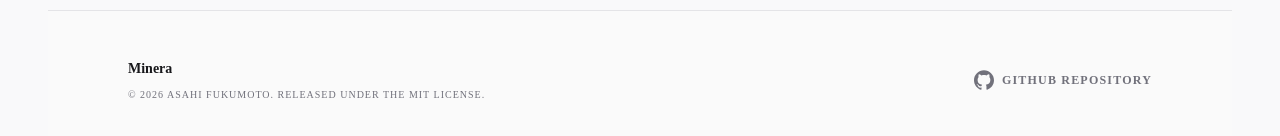
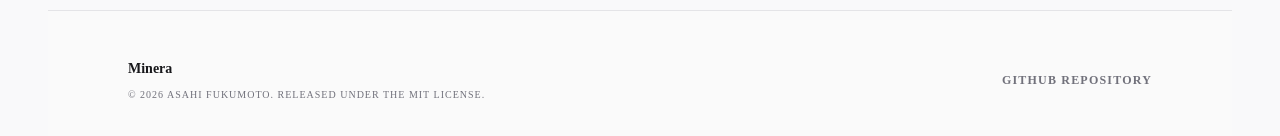
Before and after one commit to petrologyF/Minera, a Next.js app: page / in a window 1280 px wide. Shown: the part 1978-2114 px from the top of the page. Built offline with nearby package versions, Linux system fonts and the light colour scheme.

Commit message:
feat: remove unused GitHub icon from the repository link

```diff
--- a/src/app/page.tsx
+++ b/src/app/page.tsx
@@ -703,9 +703,6 @@
               rel="noopener noreferrer"
               className="group flex items-center gap-2 text-xs font-black uppercase tracking-widest hover:text-zinc-900 transition-colors"
             >
-              <svg viewBox="0 0 24 24" size={18} fill="currentColor" className="w-5 h-5 group-hover:scale-110 transition-transform">
-                <path d="M12 .297c-6.63 0-12 5.373-12 12 0 5.303 3.438 9.8 8.205 11.385.6.113.82-.258.82-.577 0-.285-.01-1.04-.015-2.04-3.338.724-4.042-1.61-4.042-1.61C4.422 18.07 3.633 17.7 3.633 17.7c-1.087-.744.084-.729.084-.729 1.205.084 1.838 1.236 1.838 1.236 1.07 1.835 2.809 1.305 3.495.998.108-.776.417-1.305.76-1.605-2.665-.3-5.466-1.332-5.466-5.93 0-1.31.465-2.38 1.235-3.22-.135-.303-.54-1.523.105-3.176 0 0 1.005-.322 3.3 1.23.96-.267 1.98-.399 3-.405 1.02.006 2.04.138 3 .405 2.28-1.552 3.285-1.23 3.285-1.23.645 1.653.24 2.873.12 3.176.765.84 1.23 1.91 1.23 3.22 0 4.61-2.805 5.625-5.475 5.92.43.372.823 1.102.823 2.222 0 1.606-.015 2.896-.015 3.286 0 .315.21.69.825.57C20.565 22.092 24 17.592 24 12.297c0-6.627-5.373-12-12-12"/>
-              </svg>
               GitHub Repository
             </a>
           </div>
```
